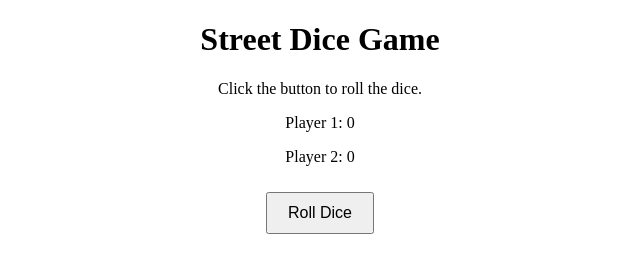
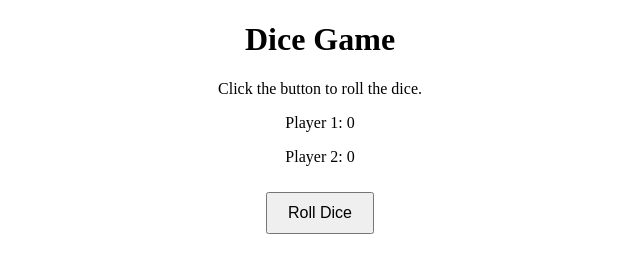
Before and after one commit to miltrill9765/milSite, a plain HTML site: page games/diceGames/diceGame.html in a window 1280 px wide. Shown: the whole page, without its empty margins (320-960 px from the left). Drawn offline with Linux system fonts and the light colour scheme.

Commit message:
Update and rename streetdice.html to diceGame.html

```diff
--- a/games/diceGames/streetdice.html
+++ b/games/diceGames/diceGame.html
@@ -16,7 +16,7 @@
     </style>
 </head>
 <body>
-    <h1>Street Dice Game</h1>
+    <h1>Dice Game</h1>
     <p>Click the button to roll the dice.</p>
     <p>Player 1: <span id="player1Score">0</span></p>
     <p>Player 2: <span id="player2Score">0</span></p>
```
